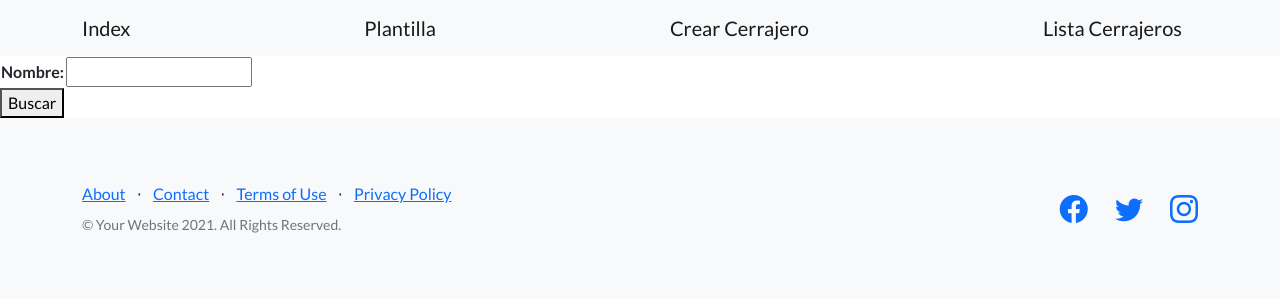
After one commit to Matiasumz/Entrega1-Munoz, a Django app: page /profesionales/cerrajero/buscar/ in a window 1280 px wide. The commit adds this page. Shown: the top 300 px of the page. Run offline with Django 4.2, Linux system fonts and the light colour scheme; data that the repository does not hold is empty; some libraries are stand-ins or nearby versions.

Commit message:
Se crean los formularios con sus vistas y templates

```diff
--- a/index/templates/index/index.html
+++ b/index/templates/index/index.html
@@ -23,7 +23,7 @@
                 <a class="navbar-brand" href={% url 'index' %}>Index</a>
                 <a class="navbar-brand" href={% url 'plantilla' %}>Plantilla</a>
                 <a class="navbar-brand" href={% url 'crear_cerrajero' %}>Crear Cerrajero</a>
-                <a class="navbar-brand" href='#' >Buscar Cerrajero</a>
+                <a class="navbar-brand" href= {% url 'lista_cerrajeros' %}>Lista Cerrajeros</a>
             </div>
         </nav>
         <!-- Masthead-->
--- a/profesionales/forms.py
+++ b/profesionales/forms.py
@@ -4,3 +4,6 @@ class CerrajeroFormulario(forms.Form):
     nombre = forms.CharField(max_length=20)
     apellido = forms.CharField(max_length=30)
     desempleado = forms.BooleanField(required=False)
+
+class CerrajeroBusqueda(forms.Form):
+       nombre = forms.CharField(max_length=20)
--- /dev/null
+++ b/profesionales/templates/profesionales/lista_cerrajeros.html
@@ -0,0 +1,22 @@
+{% extends 'index/index.html' %}
+
+{% block "header_block" %}
+{% endblock "header_block" %}
+
+{% block "body_block" %}
+
+    <form action = "" method = "get">
+        {% csrf_token %}
+        <table>
+            {{form.as_table}}
+        </table>
+
+
+        <button>Buscar</button>
+    </form>
+
+    {% for cerrajero in cerrajeros  %}
+        <li>{{cerrajero}}</li>
+    {% endfor %}
+
+{% endblock "body_block"  %}
--- a/profesionales/urls.py
+++ b/profesionales/urls.py
@@ -4,6 +4,6 @@ from . import views
 
 urlpatterns = [
     path("cerrajero/crear/",views.crear_cerrajero, name= "crear_cerrajero"),
-    #path("",name= "buscar_cerrajero"),
+    path("cerrajero/buscar/",views.lista_cerrajeros,name= "lista_cerrajeros"),
     #path("",name= "crear_profesor")
 ]
--- a/profesionales/views.py
+++ b/profesionales/views.py
@@ -1,7 +1,7 @@
 from django.shortcuts import redirect, render
 
 
-from .forms import CerrajeroFormulario
+from .forms import CerrajeroBusqueda, CerrajeroFormulario
 from .models import Cerrajero
 
 def crear_cerrajero(request):
@@ -17,3 +17,16 @@ def crear_cerrajero(request):
 
     form = CerrajeroFormulario()
     return render (request,"profesionales/crear_cerrajero.html ", {'form': form})
+
+def lista_cerrajeros(request):
+
+    nombre_a_buscar = request.GET.get("nombre",None)
+
+    if nombre_a_buscar is not None:
+        cerrajeros = Cerrajero.objects.filter(nombre__icontains=nombre_a_buscar)
+    else:
+        cerrajeros = Cerrajero.objects.all()
+   #
+
+    form = CerrajeroBusqueda()
+    return render(request,"profesionales/lista_cerrajeros.html",{"form":form,"cerrajeros":cerrajeros})
```
Also changed, not shown: profesionales/models.py (+9 -0 lines).
